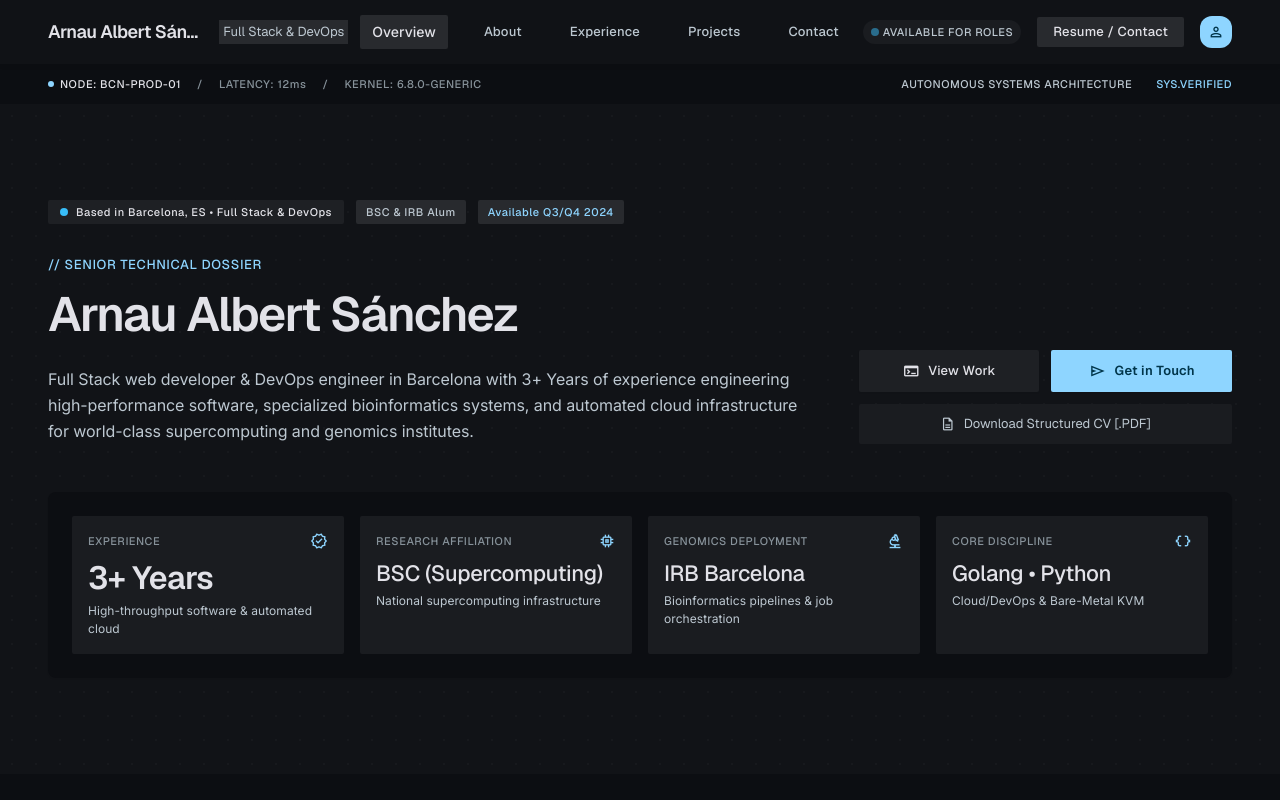
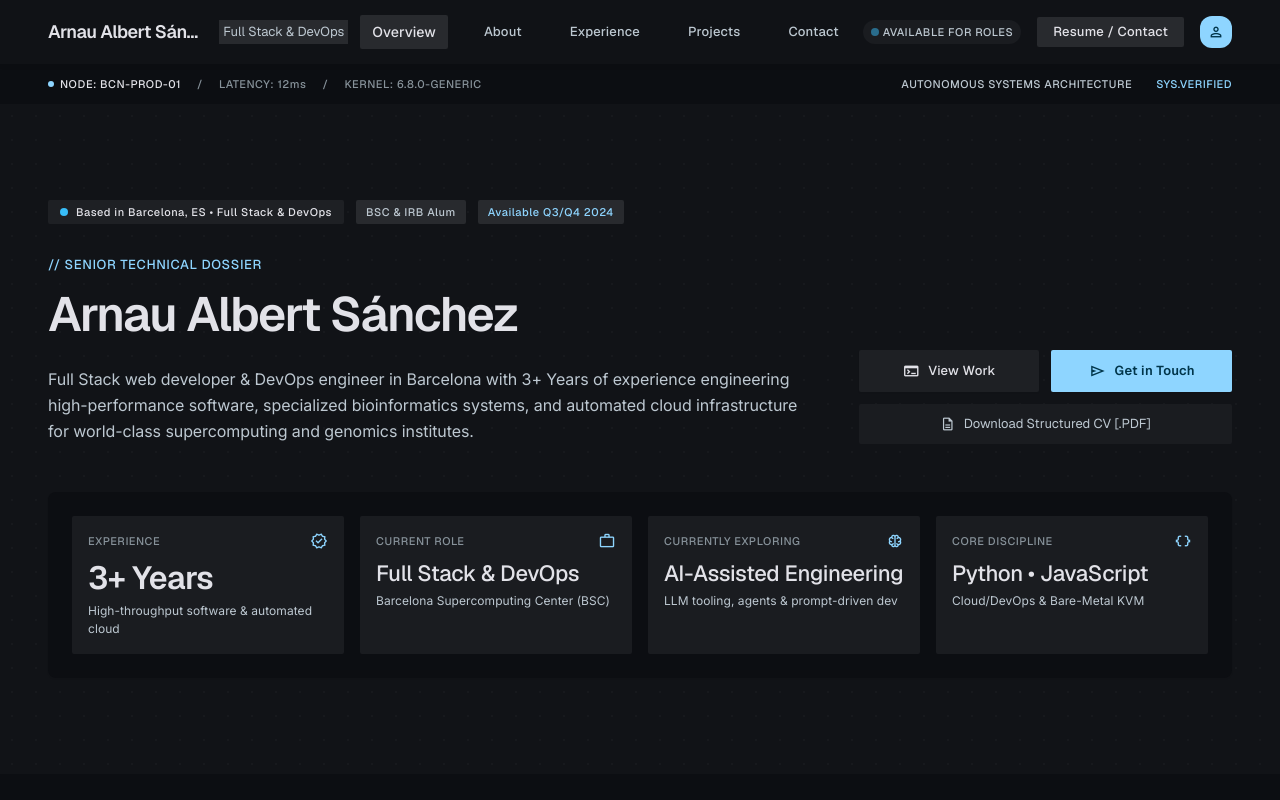
Before and after one commit to arnaualbert/arnaualbert.github.io, an Astro site: page / in a window 1280 px wide. Shown: the top 800 px of the page. Built offline with nearby package versions, Linux system fonts and the light colour scheme; Astro itself is replaced by a stand-in of ours.

Commit message:
correct data

```diff
--- a/src/pages/index.astro
+++ b/src/pages/index.astro
@@ -96,26 +96,26 @@ if (yearsDiff >= 1) {
         </div>
         <div class="flex flex-col p-4 bg-surface-container-low rounded">
           <div class="flex items-center justify-between mb-2">
-            <span class="font-code text-label-sm text-outline">RESEARCH AFFILIATION</span>
-            <span class="material-symbols-outlined text-primary text-[18px]">memory</span>
+            <span class="font-code text-label-sm text-outline">CURRENT ROLE</span>
+            <span class="material-symbols-outlined text-primary text-[18px]">work</span>
           </div>
-          <span class="font-headline-sm sm:text-headline-md text-on-surface font-semibold">BSC (Supercomputing)</span>
-          <span class="font-body-sm text-body-sm text-on-surface-variant mt-1">National supercomputing infrastructure</span>
+          <span class="font-headline-sm sm:text-headline-md text-on-surface font-semibold">Full Stack &amp; DevOps</span>
+          <span class="font-body-sm text-body-sm text-on-surface-variant mt-1">Barcelona Supercomputing Center (BSC)</span>
         </div>
         <div class="flex flex-col p-4 bg-surface-container-low rounded">
           <div class="flex items-center justify-between mb-2">
-            <span class="font-code text-label-sm text-outline">GENOMICS DEPLOYMENT</span>
-            <span class="material-symbols-outlined text-primary text-[18px]">biotech</span>
+            <span class="font-code text-label-sm text-outline">CURRENTLY EXPLORING</span>
+            <span class="material-symbols-outlined text-primary text-[18px]">neurology</span>
           </div>
-          <span class="font-headline-sm sm:text-headline-md text-on-surface font-semibold">IRB Barcelona</span>
-          <span class="font-body-sm text-body-sm text-on-surface-variant mt-1">Bioinformatics pipelines &amp; job orchestration</span>
+          <span class="font-headline-sm sm:text-headline-md text-on-surface font-semibold">AI-Assisted Engineering</span>
+          <span class="font-body-sm text-body-sm text-on-surface-variant mt-1">LLM tooling, agents &amp; prompt-driven dev</span>
         </div>
         <div class="flex flex-col p-4 bg-surface-container-low rounded">
           <div class="flex items-center justify-between mb-2">
             <span class="font-code text-label-sm text-outline">CORE DISCIPLINE</span>
             <span class="material-symbols-outlined text-primary text-[18px]">data_object</span>
           </div>
-          <span class="font-headline-sm sm:text-headline-md text-on-surface font-semibold">Golang • Python</span>
+          <span class="font-headline-sm sm:text-headline-md text-on-surface font-semibold">Python • JavaScript</span>
           <span class="font-body-sm text-body-sm text-on-surface-variant mt-1">Cloud/DevOps &amp; Bare-Metal KVM</span>
         </div>
       </div>
@@ -348,7 +348,7 @@ if (yearsDiff >= 1) {
                 <span class="font-code text-label-sm text-on-surface-variant">Sep 2023 – Jun 2024</span>
               </div>
               <h4 class="font-headline-sm text-headline-sm text-on-surface font-semibold">Systems Administration &amp; Cloud</h4>
-              <p class="font-body-sm text-body-sm text-secondary">Jesuïtes de Sarrià</p>
+              <p class="font-body-sm text-body-sm text-secondary">Institut Provençana</p>
               <p class="font-body-sm text-body-sm text-on-surface-variant leading-relaxed">
                 Advanced operating systems administration, network design, high-availability clusters,
                 virtualization (KVM, Proxmox), enterprise storage, and security architectures.
@@ -361,7 +361,7 @@ if (yearsDiff >= 1) {
                 <span class="font-code text-label-sm text-on-surface-variant">Sep 2021 – Jun 2023</span>
               </div>
               <h4 class="font-headline-sm text-headline-sm text-on-surface font-semibold">Web Application Development</h4>
-              <p class="font-body-sm text-body-sm text-secondary">Jesuïtes de Sarrià &amp; Research Centers</p>
+              <p class="font-body-sm text-body-sm text-secondary">Institut Provençana</p>
               <p class="font-body-sm text-body-sm text-on-surface-variant leading-relaxed">
                 Dual-curriculum specialization combining modern web architecture, distributed backends, and
                 algorithmic computational biology for genetic data processing.
```
